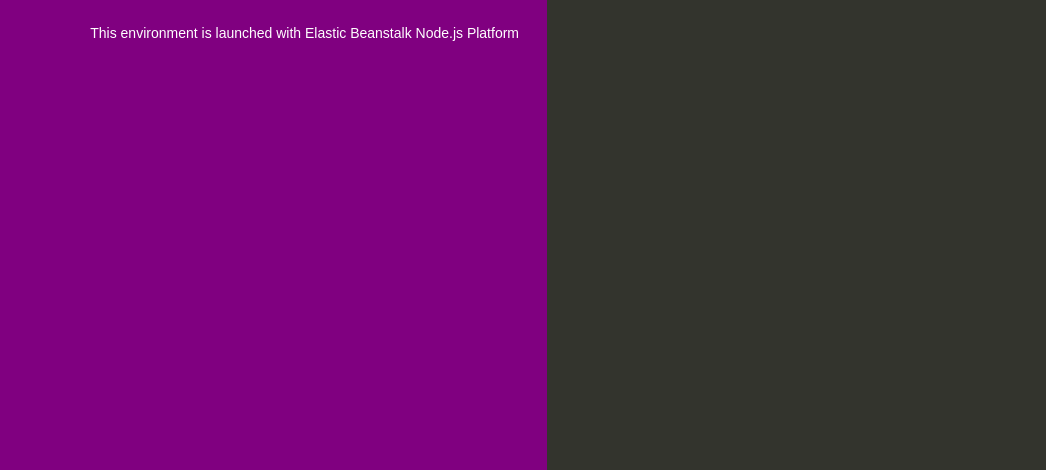
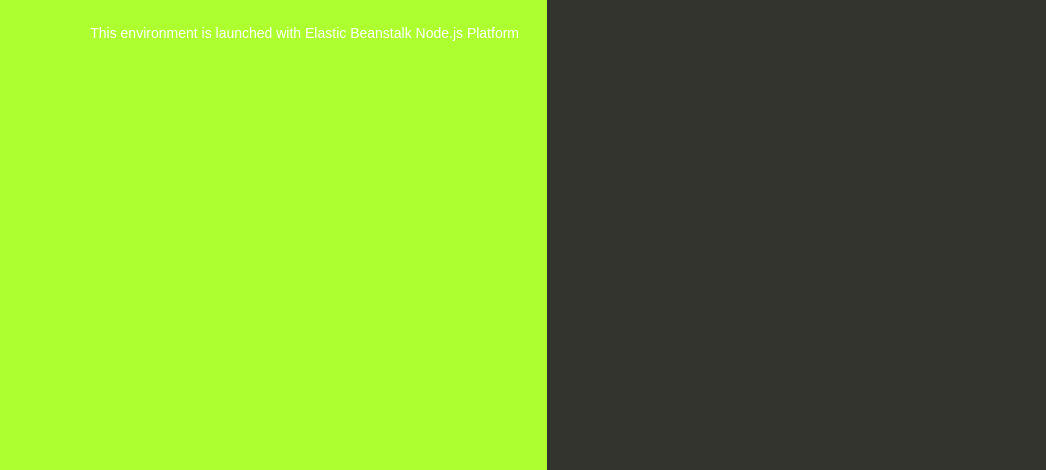
Before and after one commit to yemwl1994/aws-node-js, a website: page index.html in a window 1280 px wide. Shown: the part 330-800 px from the top of the page, without its empty margins (93-1139 px from the left). Drawn offline with Linux system fonts and the light colour scheme.

Commit message:
greenyellow

```diff
--- a/index.html
+++ b/index.html
@@ -35,7 +35,7 @@
 
         text-align: right;
         padding-top: 11em;
-        background-color: purple;
+        background-color: greenyellow;
 
       }
       .textColumn p {
```
